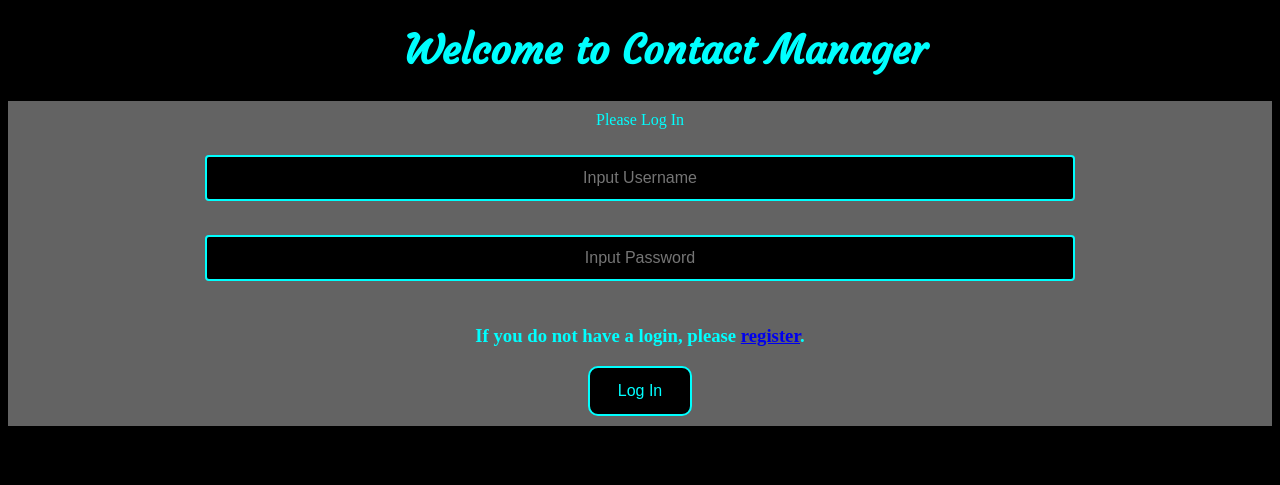
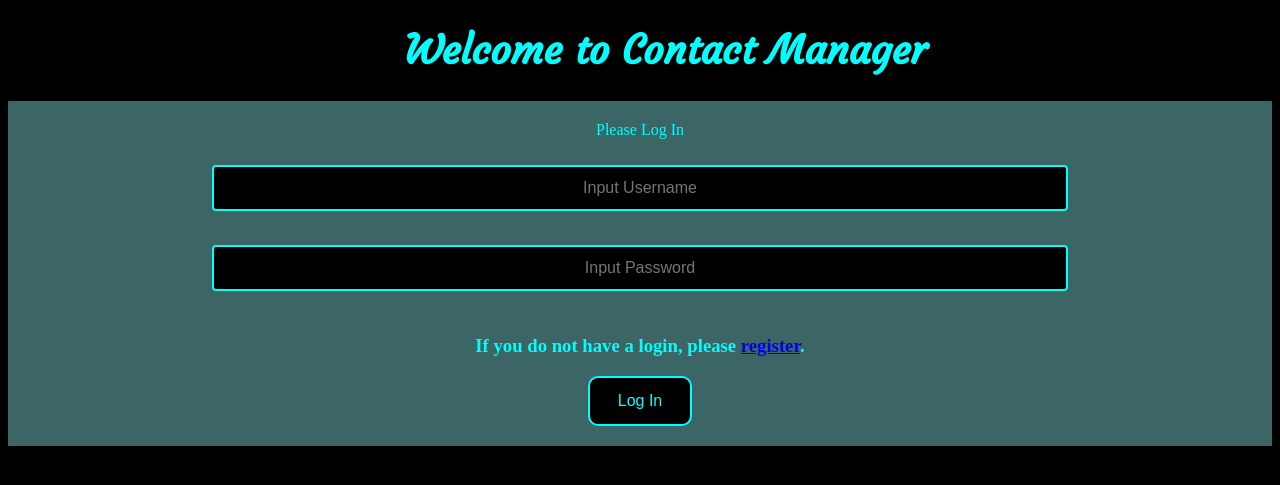
Before and after one commit to BunnyCorruption/contact-manager, a PHP site: page / in a window 1280 px wide. Shown: the top 485 px of the page. Run offline with PHP 8.4, Linux system fonts and the light colour scheme; some web fonts are replaced.

Commit message:
backgrounnd color changed

```diff
--- a/html/css/styles.css
+++ b/html/css/styles.css
@@ -24,8 +24,8 @@ body {
 }
 
 #loginDiv, #registrationDiv {
-    padding: 10px;
-    background-color: rgba(255, 255, 255, 0.39);
+    padding: 20px;
+    background-color: rgba(115, 194, 194, 0.521);
 }
 
 .btn {
```
